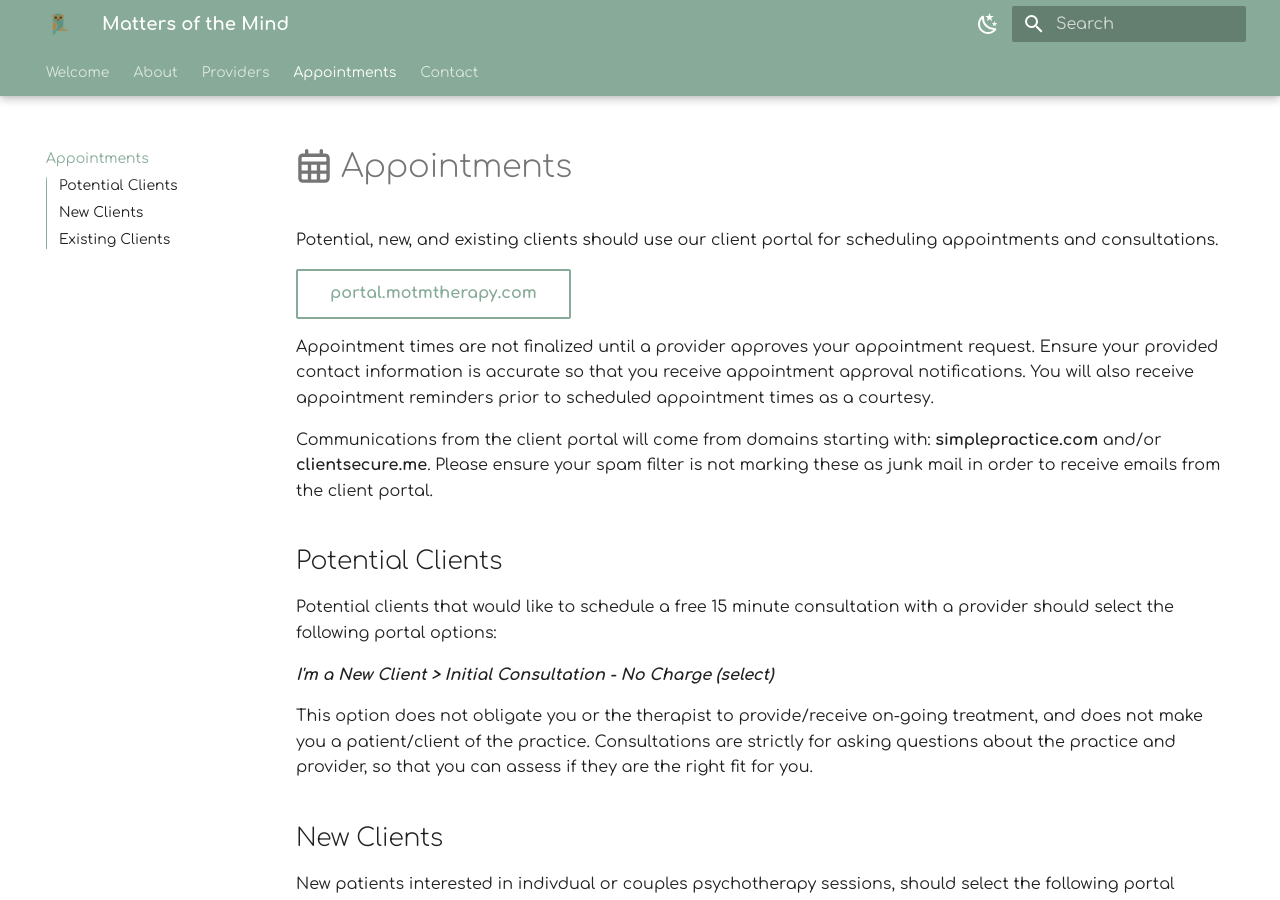
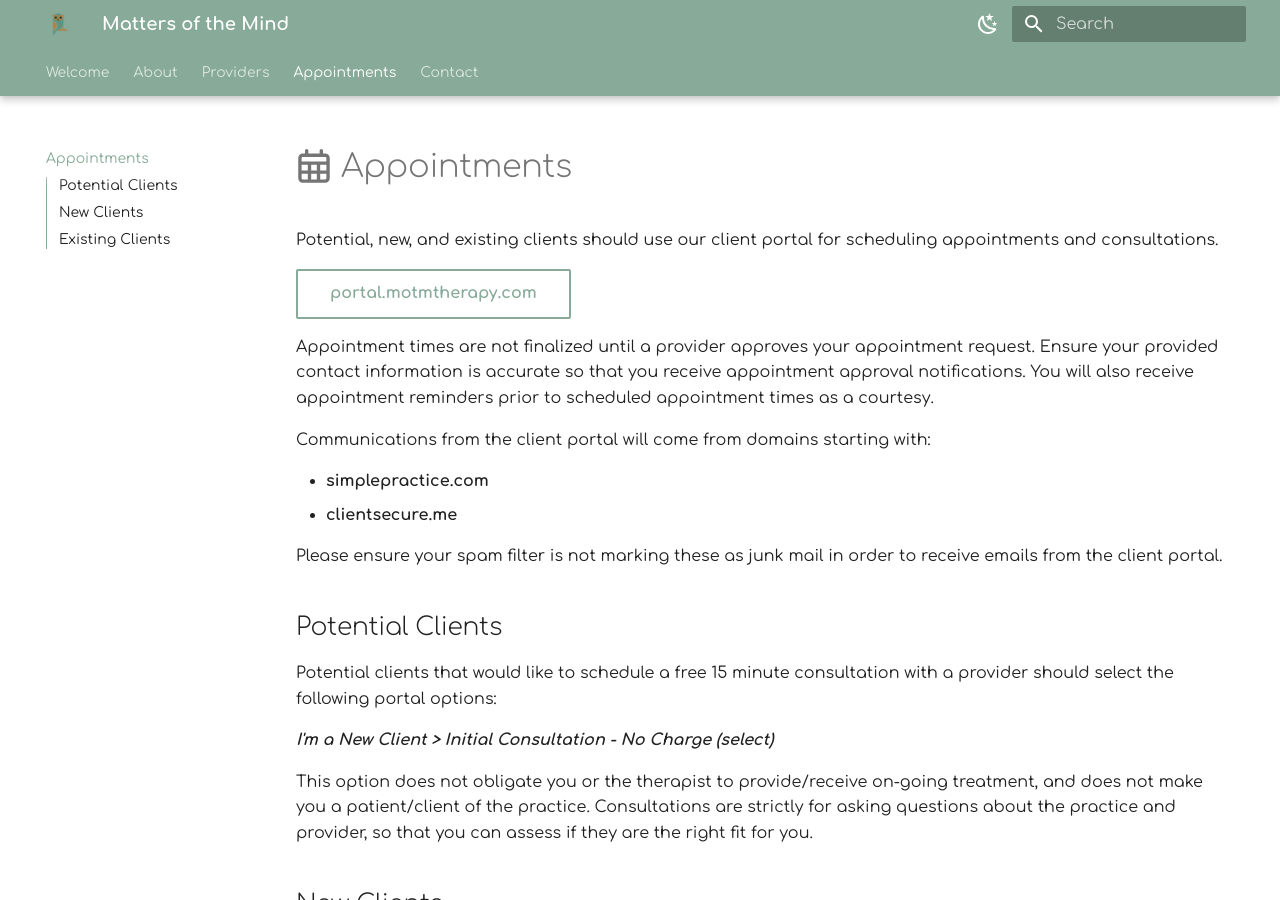
Before and after one commit to motm-therapy/website, an MkDocs documentation site: the page built from docs/appointments.md, in a window 1280 px wide and 900 px high. Built offline with MkDocs 1.6.1 and Material for MkDocs 9.7.7, drawn with Linux system fonts in a browser that asks for light colours.

Commit message:
Update appointments.md

```diff
--- a/docs/appointments.md
+++ b/docs/appointments.md
@@ -8,7 +8,11 @@ Appointment times are not finalized until a provider approves your appointment r
 Ensure your provided contact information is accurate so that you receive appointment approval notifications.
 You will also receive appointment reminders prior to scheduled appointment times as a courtesy.
 
-Communications from the client portal will come from domains starting with: **simplepractice.com** and/or **clientsecure.me**.
+Communications from the client portal will come from domains starting with:
+
+- **simplepractice.com**
+- **clientsecure.me**
+
 Please ensure your spam filter is not marking these as junk mail in order to receive emails from the client portal.
 
 ## Potential Clients
```
